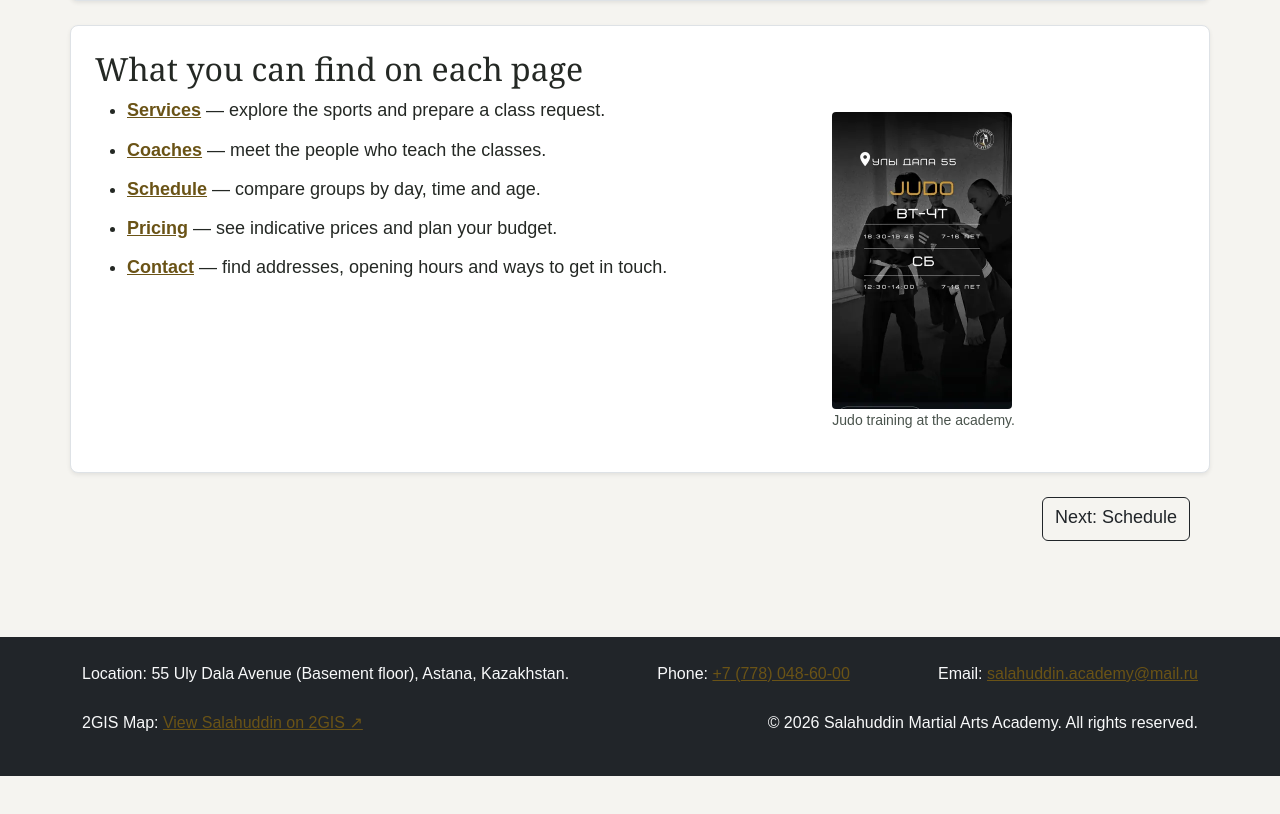
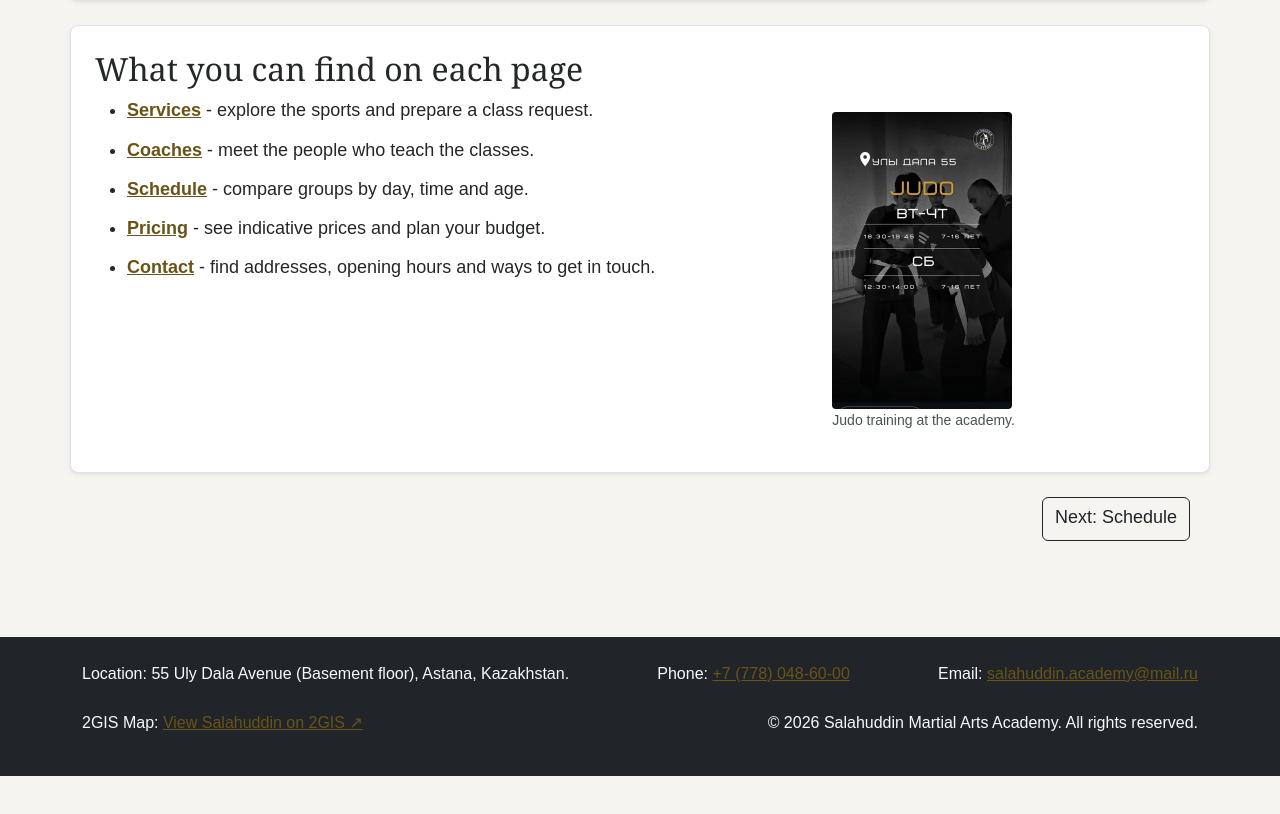
Before and after one commit to kalybajnursejt49-coder/Salahuddin_project, a plain HTML site: page index.html in a window 1280 px wide. Shown: the part 900-1714 px from the top of the page. Drawn offline with nearby package versions, Linux system fonts and the light colour scheme.

Commit message:
Use simple separators in Home guide

```diff
--- a/index.html
+++ b/index.html
@@ -52,11 +52,11 @@
             <div class="row g-3 align-items-start">
             <div class="col-12 col-md-8">
             <ul class="mb-0" id="home-explore-links">
-                <li><a href="services.html">Services</a> — explore the sports and prepare a class request.</li>
-                <li><a href="coaches.html">Coaches</a> — meet the people who teach the classes.</li>
-                <li><a href="schedule.html">Schedule</a> — compare groups by day, time and age.</li>
-                <li><a href="pricing.html">Pricing</a> — see indicative prices and plan your budget.</li>
-                <li><a href="contact.html">Contact</a> — find addresses, opening hours and ways to get in touch.</li>
+                <li><a href="services.html">Services</a> - explore the sports and prepare a class request.</li>
+                <li><a href="coaches.html">Coaches</a> - meet the people who teach the classes.</li>
+                <li><a href="schedule.html">Schedule</a> - compare groups by day, time and age.</li>
+                <li><a href="pricing.html">Pricing</a> - see indicative prices and plan your budget.</li>
+                <li><a href="contact.html">Contact</a> - find addresses, opening hours and ways to get in touch.</li>
             </ul>
             </div>
             <div class="col-12 col-md-4">
```
